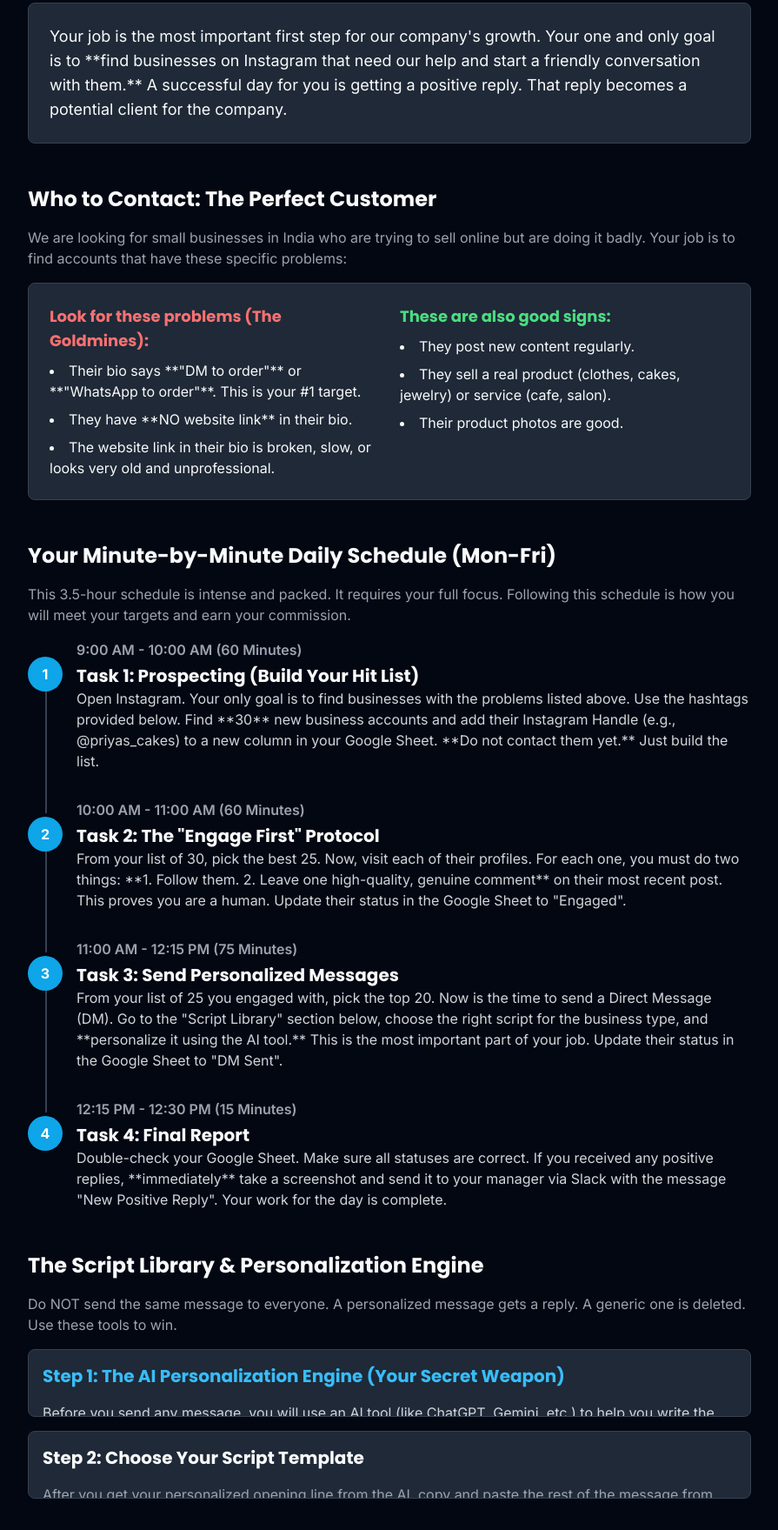
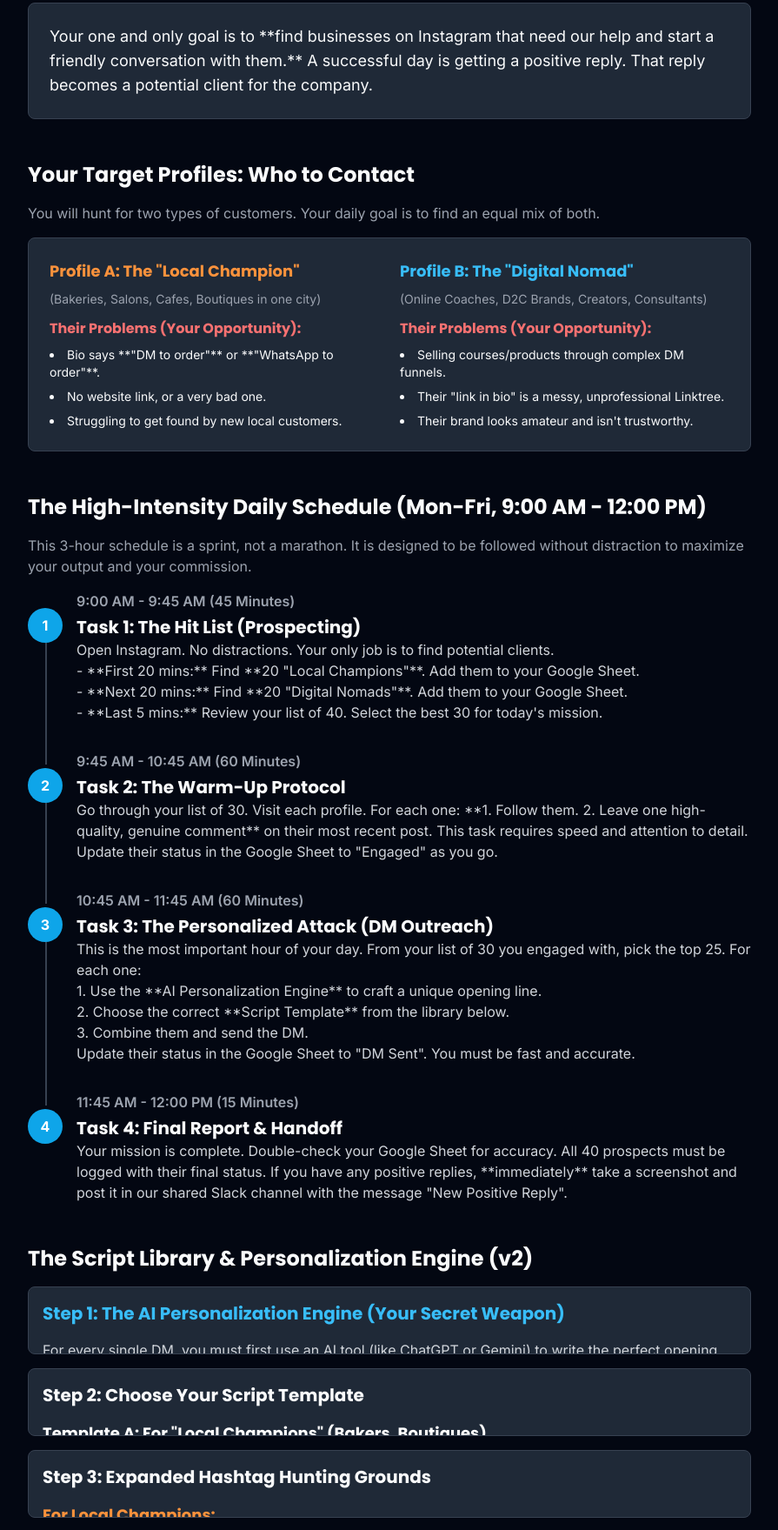
Before and after one commit to psyschology/outreach-playbook, a plain HTML site: page index.html in a window 1280 px wide. Shown: the part 281-2040 px from the top of the page at 87% size, without its empty margins (192-1087 px from the left). Drawn offline with nearby package versions, Linux system fonts and the light colour scheme.

Commit message:
Update index.html

```diff
--- a/index.html
+++ b/index.html
@@ -4,7 +4,7 @@
     <meta charset="UTF-8">
     <meta name="viewport" content="width=device-width, initial-scale=1.0">
     <!-- Chosen Palette: Jetweb Labs Command Center -->
-    <!-- Application Structure Plan: A hyper-detailed, single-page Standard Operating Procedure (SOP) manual. The architecture is a top-down, instructional format, designed for absolute clarity for a new hire. It removes all jargon and replaces it with granular, timed, step-by-step tasks, and a comprehensive script library. -->
+    <!-- Application Structure Plan: A hyper-detailed, single-page Standard Operating Procedure (SOP) manual. The architecture is a top-down, instructional format, designed for absolute clarity. It removes all high-level jargon and replaces it with granular, timed, step-by-step tasks, and a comprehensive script library. -->
     <!-- Visualization & Content Choices: The playbook has been redesigned to be a pure instructional document. The core is the 'Minute-by-Minute Daily Schedule', which provides an intense, high-workload plan. A new, expansive 'Script Library' with industry-specific examples and a dedicated 'AI Personalization Engine' prompt are included to elevate the quality of outreach. The commission structure is a detailed table with clear examples and definitions. -->
     <!-- CONFIRMATION: NO SVG graphics used. NO Mermaid JS used. -->
     <title>Jetweb Labs - Lead Generation Specialist SOP</title>
@@ -31,88 +31,100 @@
 
         <header class="text-center mb-12">
             <h1 class="text-4xl md:text-5xl font-extrabold">Lead Generation Specialist</h1>
-            <h2 class="mt-2 text-3xl md:text-4xl font-bold text-sky-400">Standard Operating Procedure (SOP)</h2>
-            <p class="mt-4 text-lg text-gray-400">Welcome, Somborna. This document is your complete, step-by-step guide to your daily work.</p>
+            <h2 class="mt-2 text-3xl md:text-4xl font-bold text-sky-400">Standard Operating Procedure (v4)</h2>
+            <p class="mt-4 text-lg text-gray-400">Welcome, Somborna. This is your complete, step-by-step guide to your daily work.</p>
         </header>
 
         <section class="mb-12">
-            <h2 class="text-2xl font-bold mb-4">Your Main Goal at Jetweb Labs</h2>
+            <h2 class="text-2xl font-bold mb-4">Your Single Mission</h2>
             <div class="bg-gray-800 border border-gray-700 p-6 rounded-lg text-lg">
-                <p>Your job is the most important first step for our company's growth. Your one and only goal is to **find businesses on Instagram that need our help and start a friendly conversation with them.** A successful day for you is getting a positive reply. That reply becomes a potential client for the company.</p>
+                <p>Your one and only goal is to **find businesses on Instagram that need our help and start a friendly conversation with them.** A successful day is getting a positive reply. That reply becomes a potential client for the company.</p>
             </div>
         </section>
 
         <section class="mb-12">
-            <h2 class="text-2xl font-bold mb-4">Who to Contact: The Perfect Customer</h2>
-            <p class="text-gray-400 mb-4">We are looking for small businesses in India who are trying to sell online but are doing it badly. Your job is to find accounts that have these specific problems:</p>
+            <h2 class="text-2xl font-bold mb-4">Your Target Profiles: Who to Contact</h2>
+            <p class="text-gray-400 mb-4">You will hunt for two types of customers. Your daily goal is to find an equal mix of both.</p>
             <div class="bg-gray-800 border border-gray-700 p-6 rounded-lg grid grid-cols-1 md:grid-cols-2 gap-6">
                 <div>
-                    <h3 class="font-bold text-lg text-red-400 mb-2">Look for these problems (The Goldmines):</h3>
-                    <ul class="list-disc list-inside space-y-2">
-                        <li>Their bio says **"DM to order"** or **"WhatsApp to order"**. This is your #1 target.</li>
-                        <li>They have **NO website link** in their bio.</li>
-                        <li>The website link in their bio is broken, slow, or looks very old and unprofessional.</li>
+                    <h3 class="font-bold text-lg text-orange-400 mb-2">Profile A: The "Local Champion"</h3>
+                    <p class="text-sm text-gray-400 mb-3">(Bakeries, Salons, Cafes, Boutiques in one city)</p>
+                    <h4 class="font-semibold text-red-400 mb-2">Their Problems (Your Opportunity):</h4>
+                    <ul class="list-disc list-inside space-y-2 text-sm">
+                        <li>Bio says **"DM to order"** or **"WhatsApp to order"**.</li>
+                        <li>No website link, or a very bad one.</li>
+                        <li>Struggling to get found by new local customers.</li>
                     </ul>
                 </div>
                 <div>
-                    <h3 class="font-bold text-lg text-green-400 mb-2">These are also good signs:</h3>
-                    <ul class="list-disc list-inside space-y-2">
-                        <li>They post new content regularly.</li>
-                        <li>They sell a real product (clothes, cakes, jewelry) or service (cafe, salon).</li>
-                        <li>Their product photos are good.</li>
+                    <h3 class="font-bold text-lg text-sky-400 mb-2">Profile B: The "Digital Nomad"</h3>
+                    <p class="text-sm text-gray-400 mb-3">(Online Coaches, D2C Brands, Creators, Consultants)</p>
+                     <h4 class="font-semibold text-red-400 mb-2">Their Problems (Your Opportunity):</h4>
+                    <ul class="list-disc list-inside space-y-2 text-sm">
+                        <li>Selling courses/products through complex DM funnels.</li>
+                        <li>Their "link in bio" is a messy, unprofessional Linktree.</li>
+                        <li>Their brand looks amateur and isn't trustworthy.</li>
                     </ul>
                 </div>
             </div>
         </section>
 
         <section class="mb-12">
-            <h2 class="text-2xl font-bold mb-4">Your Minute-by-Minute Daily Schedule (Mon-Fri)</h2>
-            <p class="text-gray-400 mb-4">This 3.5-hour schedule is intense and packed. It requires your full focus. Following this schedule is how you will meet your targets and earn your commission.</p>
+            <h2 class="text-2xl font-bold mb-4">The High-Intensity Daily Schedule (Mon-Fri, 9:00 AM - 12:00 PM)</h2>
+            <p class="text-gray-400 mb-4">This 3-hour schedule is a sprint, not a marathon. It is designed to be followed without distraction to maximize your output and your commission.</p>
             <div class="relative">
                 <div class="task-block relative pl-14 pb-8">
                     <div class="task-dot w-10 h-10 bg-sky-500 rounded-full flex items-center justify-center font-bold text-white">1</div>
-                    <p class="font-semibold text-gray-400">9:00 AM - 10:00 AM (60 Minutes)</p>
-                    <h3 class="text-xl font-bold mt-1">Task 1: Prospecting (Build Your Hit List)</h3>
-                    <p class="text-gray-300">Open Instagram. Your only goal is to find businesses with the problems listed above. Use the hashtags provided below. Find **30** new business accounts and add their Instagram Handle (e.g., @priyas_cakes) to a new column in your Google Sheet. **Do not contact them yet.** Just build the list.</p>
+                    <p class="font-semibold text-gray-400">9:00 AM - 9:45 AM (45 Minutes)</p>
+                    <h3 class="text-xl font-bold mt-1">Task 1: The Hit List (Prospecting)</h3>
+                    <p class="text-gray-300">Open Instagram. No distractions. Your only job is to find potential clients. <br>
+                    - **First 20 mins:** Find **20 "Local Champions"**. Add them to your Google Sheet. <br>
+                    - **Next 20 mins:** Find **20 "Digital Nomads"**. Add them to your Google Sheet. <br>
+                    - **Last 5 mins:** Review your list of 40. Select the best 30 for today's mission.
+                    </p>
                 </div>
                 <div class="task-block relative pl-14 pb-8">
                     <div class="task-dot w-10 h-10 bg-sky-500 rounded-full flex items-center justify-center font-bold text-white">2</div>
-                    <p class="font-semibold text-gray-400">10:00 AM - 11:00 AM (60 Minutes)</p>
-                    <h3 class="text-xl font-bold mt-1">Task 2: The "Engage First" Protocol</h3>
-                    <p class="text-gray-300">From your list of 30, pick the best 25. Now, visit each of their profiles. For each one, you must do two things: **1. Follow them. 2. Leave one high-quality, genuine comment** on their most recent post. This proves you are a human. Update their status in the Google Sheet to "Engaged".</p>
+                    <p class="font-semibold text-gray-400">9:45 AM - 10:45 AM (60 Minutes)</p>
+                    <h3 class="text-xl font-bold mt-1">Task 2: The Warm-Up Protocol</h3>
+                    <p class="text-gray-300">Go through your list of 30. Visit each profile. For each one: **1. Follow them. 2. Leave one high-quality, genuine comment** on their most recent post. This task requires speed and attention to detail. Update their status in the Google Sheet to "Engaged" as you go.</p>
                 </div>
                 <div class="task-block relative pl-14 pb-8">
                     <div class="task-dot w-10 h-10 bg-sky-500 rounded-full flex items-center justify-center font-bold text-white">3</div>
-                    <p class="font-semibold text-gray-400">11:00 AM - 12:15 PM (75 Minutes)</p>
-                    <h3 class="text-xl font-bold mt-1">Task 3: Send Personalized Messages</h3>
-                    <p class="text-gray-300">From your list of 25 you engaged with, pick the top 20. Now is the time to send a Direct Message (DM). Go to the "Script Library" section below, choose the right script for the business type, and **personalize it using the AI tool.** This is the most important part of your job. Update their status in the Google Sheet to "DM Sent".</p>
+                    <p class="font-semibold text-gray-400">10:45 AM - 11:45 AM (60 Minutes)</p>
+                    <h3 class="text-xl font-bold mt-1">Task 3: The Personalized Attack (DM Outreach)</h3>
+                    <p class="text-gray-300">This is the most important hour of your day. From your list of 30 you engaged with, pick the top 25. For each one: <br>
+                    1. Use the **AI Personalization Engine** to craft a unique opening line. <br>
+                    2. Choose the correct **Script Template** from the library below. <br>
+                    3. Combine them and send the DM. <br>
+                    Update their status in the Google Sheet to "DM Sent". You must be fast and accurate.
+                    </p>
                 </div>
                 <div class="task-block relative pl-14">
                     <div class="task-dot w-10 h-10 bg-sky-500 rounded-full flex items-center justify-center font-bold text-white">4</div>
-                    <p class="font-semibold text-gray-400">12:15 PM - 12:30 PM (15 Minutes)</p>
-                    <h3 class="text-xl font-bold mt-1">Task 4: Final Report</h3>
-                    <p class="text-gray-300">Double-check your Google Sheet. Make sure all statuses are correct. If you received any positive replies, **immediately** take a screenshot and send it to your manager via Slack with the message "New Positive Reply". Your work for the day is complete.</p>
+                    <p class="font-semibold text-gray-400">11:45 AM - 12:00 PM (15 Minutes)</p>
+                    <h3 class="text-xl font-bold mt-1">Task 4: Final Report & Handoff</h3>
+                    <p class="text-gray-300">Your mission is complete. Double-check your Google Sheet for accuracy. All 40 prospects must be logged with their final status. If you have any positive replies, **immediately** take a screenshot and post it in our shared Slack channel with the message "New Positive Reply".</p>
                 </div>
             </div>
         </section>
 
         <section class="mb-12">
-            <h2 class="text-2xl font-bold mb-4">The Script Library & Personalization Engine</h2>
-            <p class="text-gray-400 mb-4">Do NOT send the same message to everyone. A personalized message gets a reply. A generic one is deleted. Use these tools to win.</p>
+            <h2 class="text-2xl font-bold mb-4">The Script Library & Personalization Engine (v2)</h2>
             <div class="space-y-4">
                  <div class="accordion-item bg-gray-800 border border-gray-700 rounded-lg">
                     <button class="accordion-header w-full text-left p-4">
                         <h3 class="text-xl font-bold text-sky-400">Step 1: The AI Personalization Engine (Your Secret Weapon)</h3>
                     </button>
                     <div class="accordion-content px-4 pb-4">
-                        <p class="text-gray-300 mb-4">Before you send any message, you will use an AI tool (like ChatGPT, Gemini, etc.) to help you write the perfect opening line. Here is the exact prompt you will use.</p>
+                        <p class="text-gray-300 mb-4">For every single DM, you must first use an AI tool (like ChatGPT or Gemini) to write the perfect opening line. Copy this exact prompt.</p>
                         <div class="bg-gray-900 p-4 rounded-lg relative">
                              <button class="copy-btn absolute top-3 right-3 bg-sky-600 hover:bg-sky-700 text-white text-xs font-bold py-1 px-3 rounded" data-copy-target="ai-prompt">Copy</button>
                              <pre id="ai-prompt" class="font-mono text-sm text-gray-300 whitespace-pre-wrap">Act as an expert Instagram marketer. I need to write the first two lines of a cold DM to a small business owner. My goal is to give a genuine, specific compliment about their business to build trust before I pitch my service.
 
 Here is the information about the business:
 - Business Name: [PASTE BUSINESS NAME HERE]
-- Business Type: [e.g., Home Baker, Fashion Boutique, Jewelry Store]
+- Business Type: [e.g., Home Baker, Online Fitness Coach, D2C Jewelry Brand]
 - Their Instagram Bio: "[PASTE THEIR BIO HERE]"
 - Text from their most recent post: "[PASTE TEXT FROM THEIR LATEST POST HERE]"
 
@@ -125,17 +137,13 @@ Based on this information, give me 3 options for a powerful, friendly, and highl
                         <h3 class="text-xl font-bold">Step 2: Choose Your Script Template</h3>
                     </button>
                     <div class="accordion-content px-4 pb-4">
-                        <p class="text-gray-400 mb-4">After you get your personalized opening line from the AI, copy and paste the rest of the message from the correct template below.</p>
-
                         <div class="mb-4">
-                            <h4 class="font-semibold text-lg text-white">Template A: For businesses selling with "DM to order" (Bakers, Crafters, etc.)</h4>
+                            <h4 class="font-semibold text-lg text-white">Template A: For "Local Champions" (Bakers, Boutiques)</h4>
                             <div class="bg-gray-900 p-4 rounded-lg mt-2 relative">
                                 <button class="copy-btn absolute top-3 right-3 bg-sky-600 hover:bg-sky-700 text-white text-xs font-bold py-1 px-3 rounded" data-copy-target="script-a">Copy</button>
                                 <pre id="script-a" class="font-mono text-sm text-gray-300 whitespace-pre-wrap">[PASTE YOUR PERSONALIZED OPENING LINE FROM THE AI HERE]
 
-I see you take orders directly through DMs/WhatsApp, which is great for connecting with customers!
-
-My job is to help amazing businesses like yours streamline that process. I noticed a few quick ideas that could help you manage orders more easily and potentially reach thousands of new customers outside of Instagram.
+My job is to help amazing local businesses like yours streamline their sales process. I noticed you're taking orders via DM, and had a few ideas that could help you manage orders more easily and attract new customers in your area through Google.
 
 Would you be open to hearing one or two of these ideas for free? No pressure at all.
 
@@ -144,12 +152,12 @@ Keep up the great work!</pre>
                         </div>
 
                         <div>
-                            <h4 class="font-semibold text-lg text-white">Template B: For businesses with no website or a bad website (Salons, Cafes, etc.)</h4>
+                            <h4 class="font-semibold text-lg text-white">Template B: For "Digital Nomads" (Coaches, D2C Brands)</h4>
                             <div class="bg-gray-900 p-4 rounded-lg mt-2 relative">
                                  <button class="copy-btn absolute top-3 right-3 bg-sky-600 hover:bg-sky-700 text-white text-xs font-bold py-1 px-3 rounded" data-copy-target="script-b">Copy</button>
                                 <pre id="script-b" class="font-mono text-sm text-gray-300 whitespace-pre-wrap">[PASTE YOUR PERSONALIZED OPENING LINE FROM THE AI HERE]
 
-My job is to help amazing businesses like yours build a powerful online presence. I had a quick look and saw you don't have a website linked, and I had a couple of ideas for how a simple, professional site could help you attract new local customers through Google.
+My job is to help powerful online brands like yours look even more professional and scale their audience. I had a couple of ideas for how a professional web presence could help you convert more followers into paying clients, beyond just your Linktree.
 
 Would you be open to hearing one or two of these ideas for free? No pressure at all.
 
@@ -158,13 +166,23 @@ Keep up the great work!</pre>
                         </div>
                     </div>
                 </div>
+                <div class="accordion-item bg-gray-800 border border-gray-700 rounded-lg">
+                    <button class="accordion-header w-full text-left p-4">
+                        <h3 class="text-xl font-bold">Step 3: Expanded Hashtag Hunting Grounds</h3>
+                    </button>
+                    <div class="accordion-content px-4 pb-4">
+                        <h4 class="font-semibold text-lg text-orange-400">For Local Champions:</h4>
+                        <p class="text-gray-400 text-sm">`#bakersofmumbai`, `#delhifashion`, `#bangalorecafes`, `#punehomebaker`, `#kolkatasalon`, `#chennaijewellery`, `#supportlocalindia`, `#mumbaifoodie`, `#delhifood`, `#bangaloreevents`, `#punerestaurants`, `#kolkatafashion`, `#chennaiboutique`, `#indianwedding`, `#localbusinessindia`, `#smallbusinessownersindia`</p>
+                        <h4 class="font-semibold text-lg text-sky-400 mt-4">For Digital Nomads:</h4>
+                        <p class="text-gray-400 text-sm">`#indianfitnesscoach`, `#businesscoachindia`, `#lifecoachindia`, `#d2cindia`, `#indianbrand`, `#madeinindia`, `#shopifyindia`, `#indiancreators`, `#contentcreatorindia`, `#indianyoutuber`, `#mindsetcoachindia`, `#financialadvisorindia`, `#indiantech`, `#saasindia`, `#indianstartups`</p>
+                    </div>
+                </div>
             </div>
         </section>
 
         <section class="mb-12">
             <h2 class="text-2xl font-bold mb-4">Your Salary & Bonus (Commission)</h2>
             <div class="bg-gray-800 border border-gray-700 p-6 rounded-lg">
-                <p class="mb-6 text-gray-400">Your pay is made of two parts: a fixed salary for your daily work, and a bonus (commission) for every new client you help us get. This means your earning potential is unlimited.</p>
                 <div class="grid grid-cols-1 md:grid-cols-2 gap-6 text-center">
                     <div class="bg-gray-900 p-6 rounded-lg">
                         <p class="text-gray-400 text-sm">FIXED SALARY</p>
@@ -202,7 +220,7 @@ Keep up the great work!</pre>
          <section>
             <h2 class="text-2xl font-bold mb-4">Your Future at Jetweb Labs</h2>
             <div class="bg-gray-800 border border-gray-700 p-6 rounded-lg">
-                <p class="text-gray-400">Your role is focused on lead generation now. As you master this system and consistently hit your targets, your role will grow. High performers at Jetweb Labs are given more responsibility. In the future, this could include learning to manage client projects, helping with social media content creation, or even training new team members. Your growth is tied directly to your performance.</p>
+                <p class="text-gray-400">Your role is focused on lead generation now. As you master this system and consistently hit your targets, your role will grow. High performers at Jetweb Labs are given more responsibility. In the future, this could include helping with social media content creation, managing projects, or even training new team members. Your growth is tied directly to your performance.</p>
             </div>
         </section>
 
```
